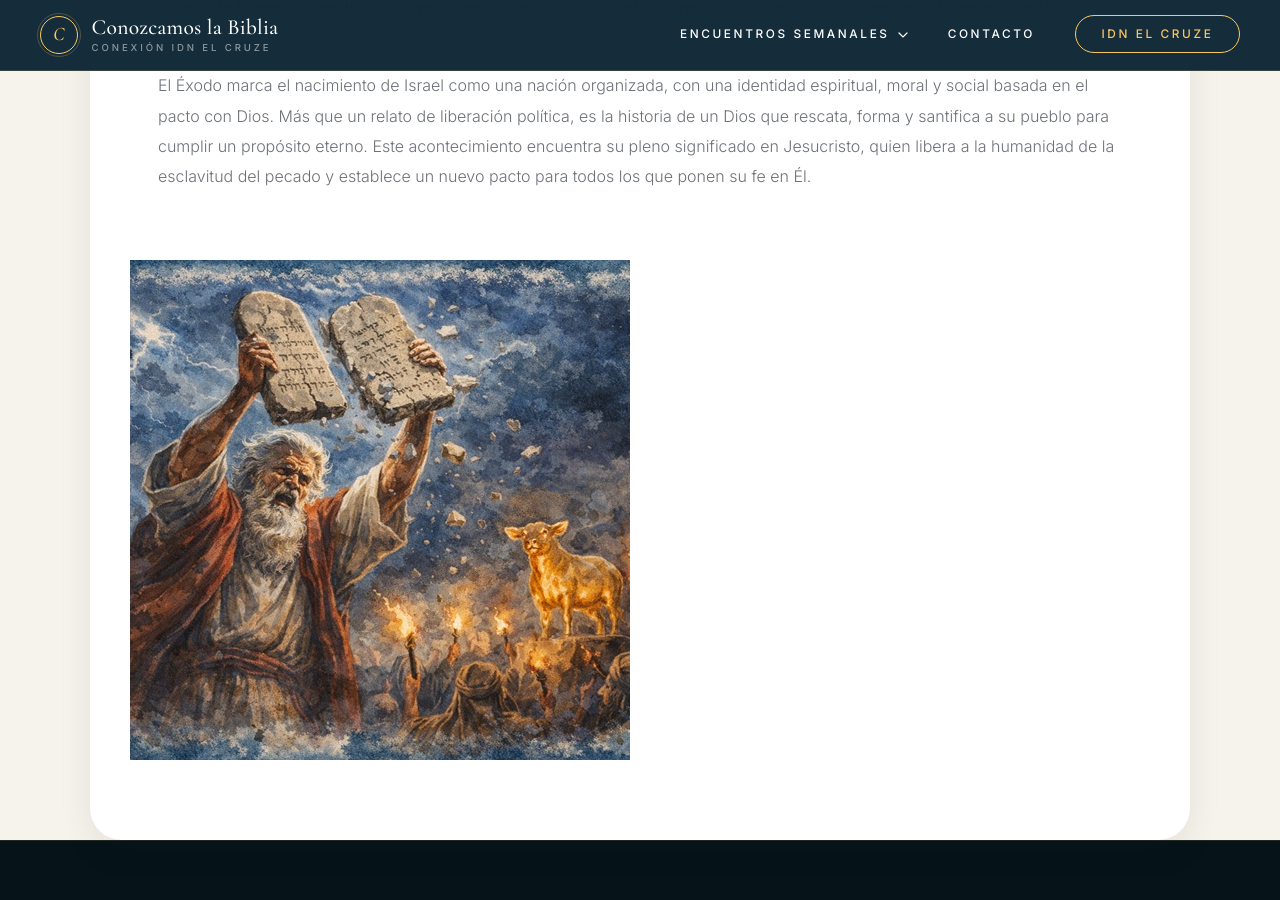
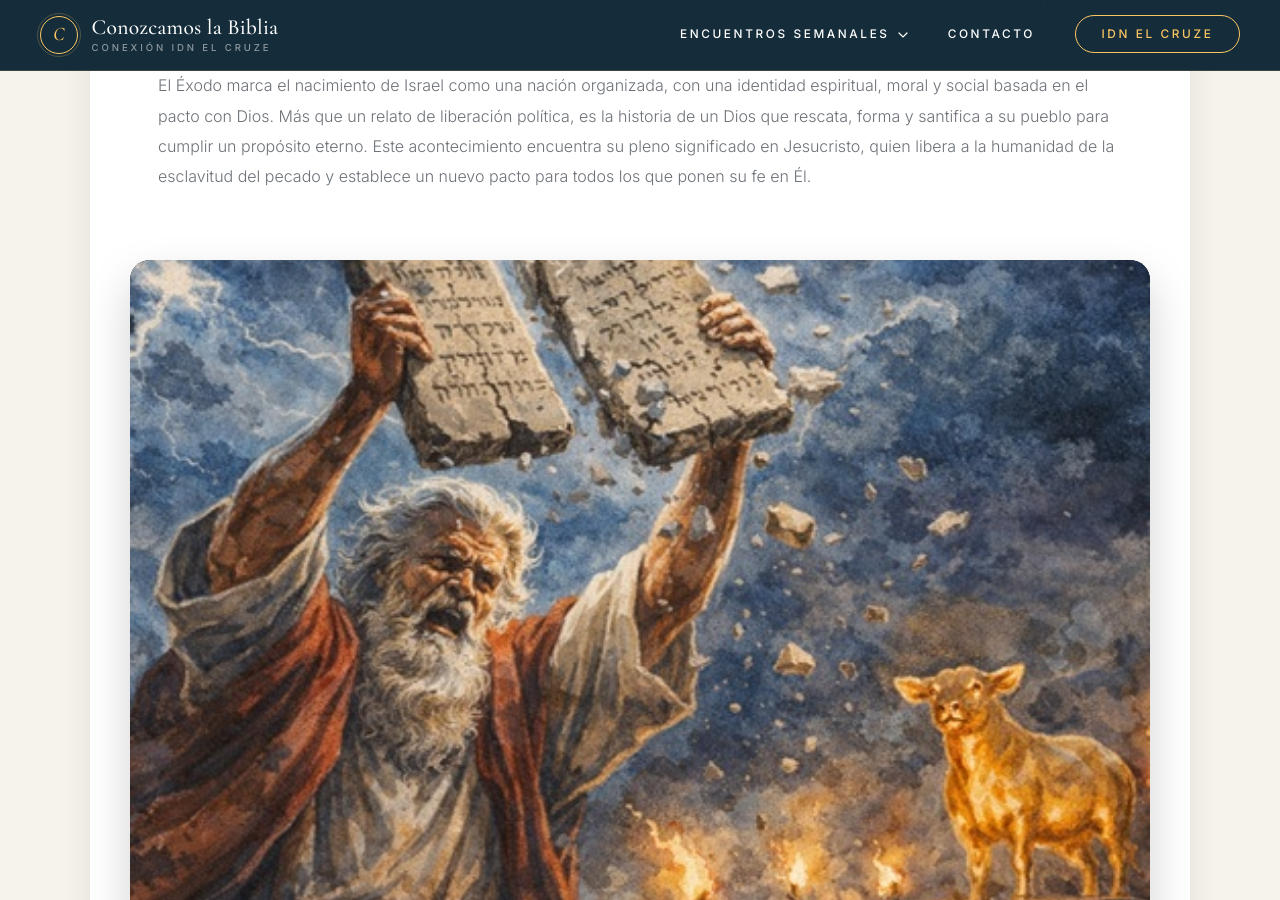
Before and after one commit to iporoma/conozcamoslabiblia, a Jekyll site: the page built from test1.html, in a window 1280 px wide and 900 px high, scrolled down 4008 px. Built offline with Jekyll 4.4.1, drawn with Linux system fonts in a browser that asks for light colours.

Commit message:
Add styles for image-container2 class

```diff
--- a/assets/css/encuentros.css
+++ b/assets/css/encuentros.css
@@ -558,6 +558,22 @@
     object-fit:cover;
 }
 
+.image-container2{
+    position:relative;
+    flex:1 1 calc(50% - 0.5rem); /* máximo 2 por fila en escritorio */
+    aspect-ratio:4 / 3;
+    border-radius:20px;
+    overflow:hidden;
+    box-shadow:0 20px 45px rgba(0,0,0,.18);
+    background:#000;
+}
+
+.image-container2 img{
+    width:100%;
+    height:100%;
+    object-fit:cover;
+}
+
 /* Imagen única: más pequeña y centrada en escritorio */
 .image-row .image-container:only-child{
     flex:0 0 60%;
```
